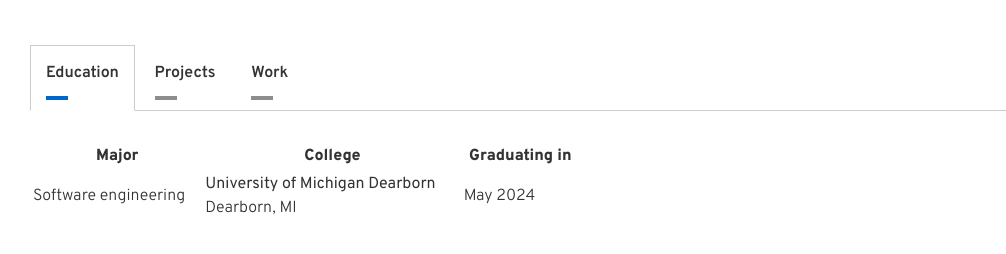
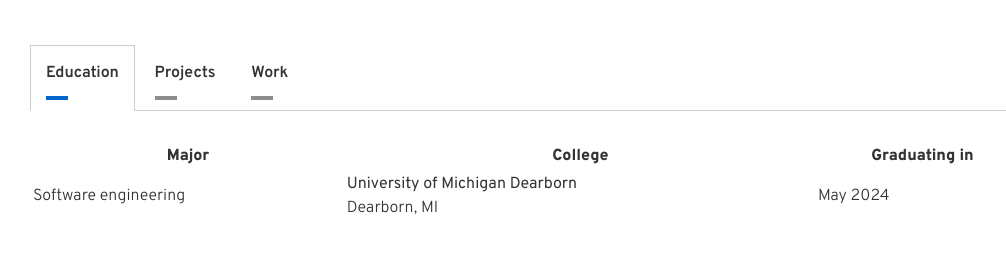
Before and after one commit to AmirAce2/AmirAce.github.io, a plain HTML site: page index.html in a window 1280 px wide. Shown: the part 158-412 px from the top of the page, without its empty margins (0-1006 px from the left). Drawn offline with nearby package versions, Linux system fonts and the light colour scheme.

Commit message:
Update index.html

```diff
--- a/index.html
+++ b/index.html
@@ -47,7 +47,7 @@
   </section> -->
     <section id="Education" class="tab-panel">
       <!-- <h2>Software engineering Assoicates</h2> -->
-     <table style="width: 550px;">
+     <table style="width: 1000px;">
        <tr>
          <th>Major</th>
         <th>College</th>
```
